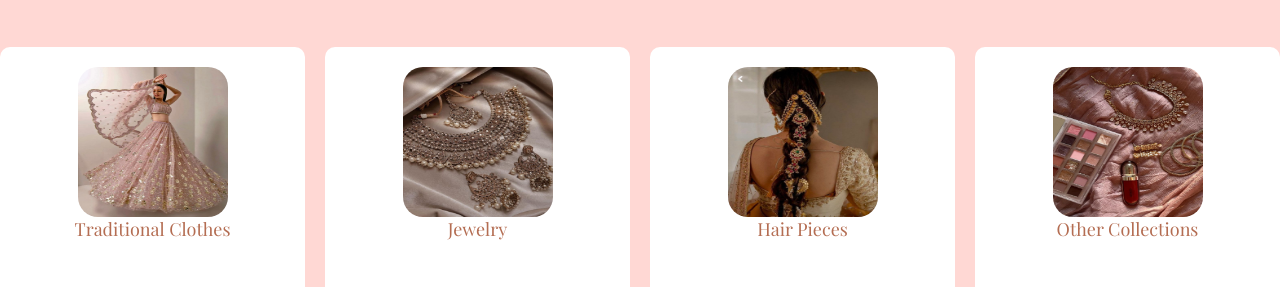
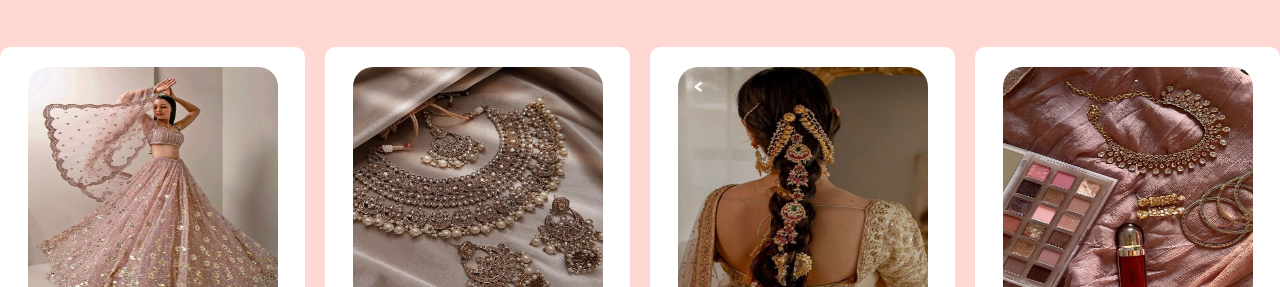
Before and after one commit to Vrunda702/Personal-Website-Homepage, a plain HTML site: page index.html in a window 1280 px wide. Shown: the part 513-800 px from the top of the page. Drawn offline with nearby package versions, Linux system fonts and the light colour scheme; a web font is replaced by a local one.

Commit message:
Image size

```diff
--- a/index.html
+++ b/index.html
@@ -99,8 +99,8 @@ h1 {
   }
 
   .square img {
-    width: 150px;
-    height: 150px;
+    width: 250px;
+    height: 250px;
     border-radius: 20px;
     margin-top: 20px
   }
```
